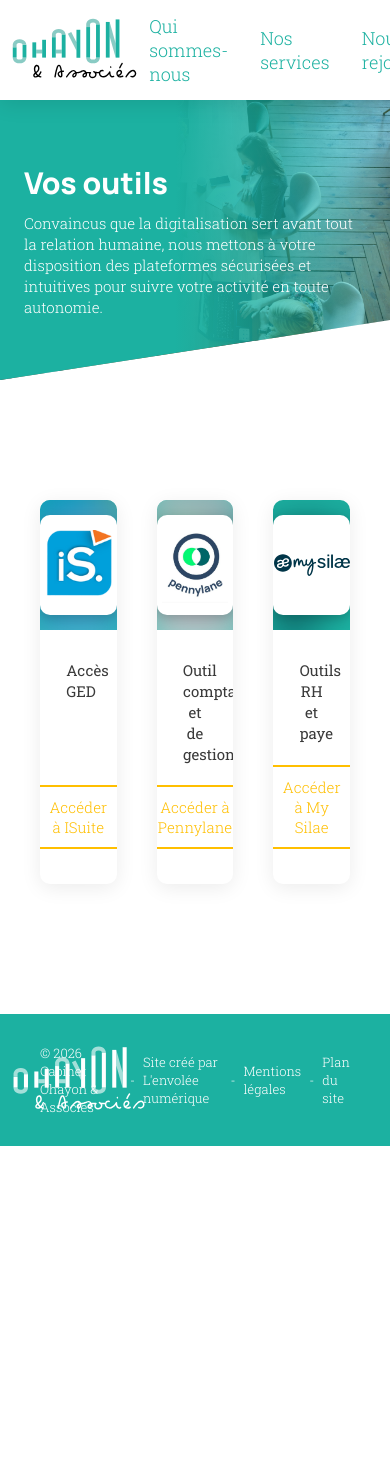
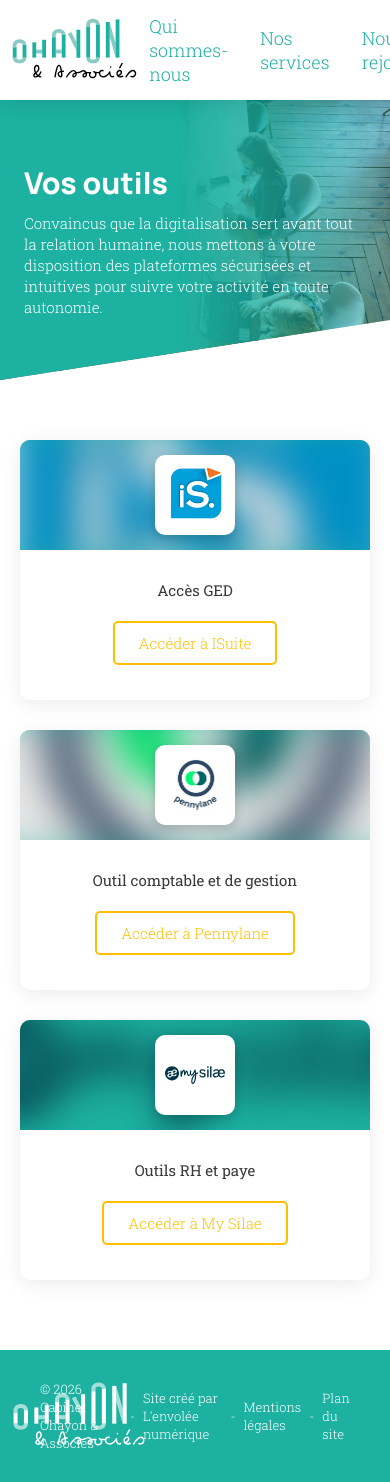
Before and after one commit to Marie-Garde/ohayon, a Nuxt app: page /vos-outils in a window 390 px wide. Shown: the top 1482 px of the page. Before the commit the page ends 1146 px from the top, so only its background shows below. Built offline with nearby package versions, Linux system fonts and the light colour scheme.

Commit message:
make tools grid responsive
- 2 columns under 900px, single centered column under 600px
- shrink section padding and tool visual/badge size on mobile

```diff
--- a/app/components/vos-outils/ToolsGrid.vue
+++ b/app/components/vos-outils/ToolsGrid.vue
@@ -157,4 +157,44 @@
   background-color: var(--color-secondary);
   color: #fff;
 }
+
+@media (max-width: 900px) {
+  .tools__grid {
+    grid-template-columns: repeat(2, 1fr);
+  }
+}
+
+@media (max-width: 768px) {
+  .tools {
+    padding: 80px 24px 90px;
+  }
+}
+
+@media (max-width: 600px) {
+  .tools__grid {
+    grid-template-columns: 1fr;
+    max-width: 420px;
+    gap: 30px;
+  }
+}
+
+@media (max-width: 480px) {
+  .tools {
+    padding: 60px 20px 70px;
+  }
+
+  .tools__visual {
+    height: 110px;
+  }
+
+  .tools__badge {
+    width: 80px;
+    height: 80px;
+  }
+
+  .tools__icon {
+    max-width: 60px;
+    max-height: 60px;
+  }
+}
 </style>
```
